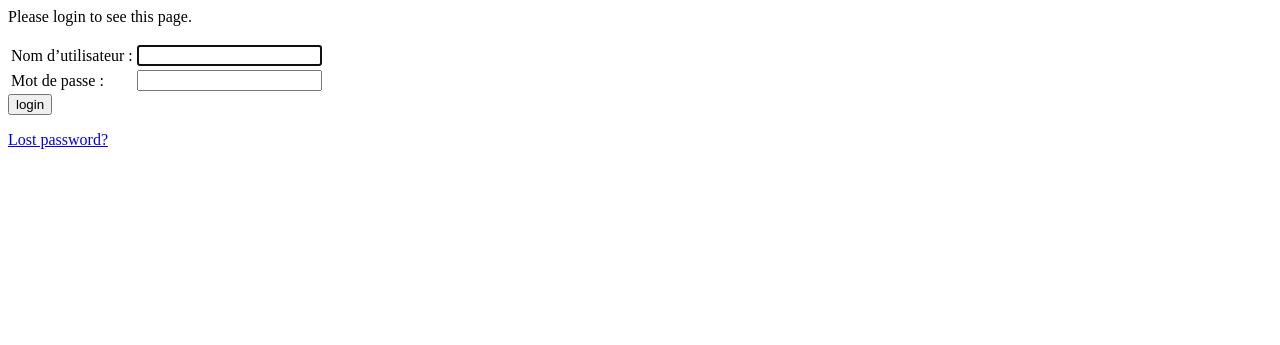
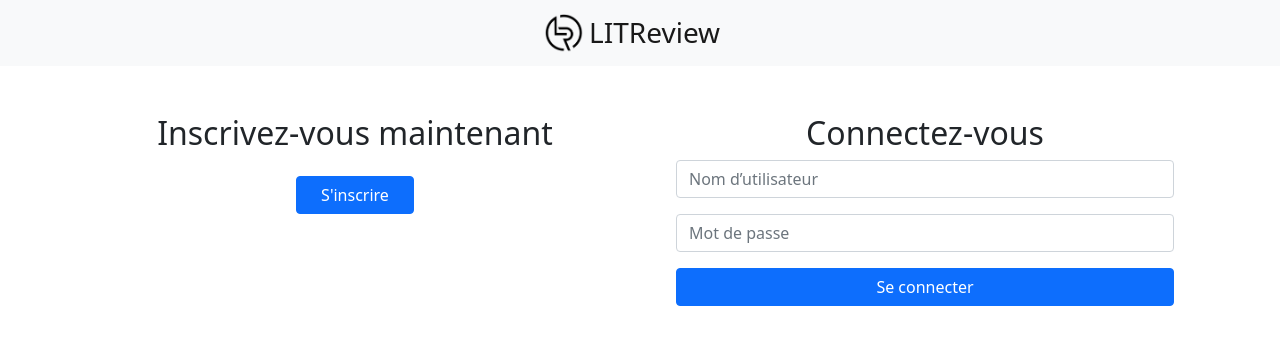
Before and after one commit to bdibon/litreview, a Django app: a page that uses templates/registration/login.html in a window 1280 px wide. Shown: the top 345 px of the page. Run offline with Django 3.2, Linux system fonts and the light colour scheme; parts of the project's set-up code (start-up, migrations or seed data) failed here and were passed over.

Commit message:
Add login template

```diff
--- a/litreviewcore/forms.py
+++ b/litreviewcore/forms.py
@@ -1,4 +1,4 @@
-from django.contrib.auth.forms import UserCreationForm
+from django.contrib.auth.forms import UserCreationForm, AuthenticationForm
 
 from .models import User
 
@@ -13,3 +13,7 @@ class UserCreationForm(UserCreationForm):
             c'est celui sous lequel les autres utilisateurs vous verront.
             """
         }
+
+
+class AuthenticationForm(AuthenticationForm):
+    pass
--- a/litreviewcore/templates/base.html
+++ b/litreviewcore/templates/base.html
@@ -16,18 +16,19 @@
     <header>
       <nav class="navbar navbar-light bg-light">
         <div class="container-fluid justify-content-center">
-          <a class="navbar-brand" href="#">
+          <a class="navbar-brand" href="{% url 'core:home' %}">
+            {% load static %}
             <img
-              src="../static/litreviewcore/brand_logo.png"
+              src="{% static 'litreviewcore/brand_logo.png' %}"
               alt="LITReview logo"
               width="40px"
             />
-            LITReview
+            <h1 class="h3 d-inline align-middle">LITReview</h1>
           </a>
         </div>
       </nav>
     </header>
-    <main id="content">
+    <main>
       {% block content %}{% endblock %}
     </main>
     <!-- Bootstrap with Popper -->
--- a/litreviewcore/templates/litreviewcore/home.html
+++ b/litreviewcore/templates/litreviewcore/home.html
@@ -2,6 +2,6 @@
 
 {% block content %}
 
-<h1>Welcome to the homepage!</h1>
+<h1>HOME</h1>
 
 {% endblock %}
--- a/templates/registration/login.html
+++ b/templates/registration/login.html
@@ -1,31 +1,57 @@
-{% if form.errors %}
-    <p>Your username and password didn't match. Please try again.</p>
-{% endif %}
+{% extends "base.html" %}
 
-{% if next %}
-    {% if user.is_authenticated %}
-        <p>Your account doesn't have access to this page. To proceed,
-        please login with an account that has access.</p>
-    {% else %}
-        <p>Please login to see this page.</p>
-    {% endif %}
-{% endif %}
+{% block content %}
 
-<form method="post" action="{% url 'login' %}">
-    {% csrf_token %}
-    <table>
-        <tr>
-            <td>{{ form.username.label_tag }}</td>
-            <td>{{ form.username }}</td>
-        </tr>
-        <tr>
-            <td>{{ form.password.label_tag }}</td>
-            <td>{{ form.password }}</td>
-        </tr>
-    </table>
-    <input type="submit" value="login" />
-    <input type="hidden" name="next" value="{{ next }}" />
-</form>
+<div class="container">
+    <div class="row mt-5">
+      <div class="col-md-6 d-flex flex-column align-items-center">
+        <h2 class="mb-4">Inscrivez-vous maintenant</h2>
+        <a href="{% url 'core:signup' %}" class="btn btn-primary px-4">S'inscrire</a>
+      </div>
+      <div class="col-md-6">
+          <div class="container">
+              <div class="row">
+                  <h2 class="text-center">Connectez-vous</h2>
+              </div>
+              <form action="{% url 'login' %}" class="row" method="POST">
+                  {% csrf_token %}
+                  {% if form.non_field_errors %}
+                      <div class="col-12 text-danger">
+                          {% for error in form.non_field_errors %}
+                              <p>{{ error }}</p>
+                          {% endfor %}
+                      </div>
+                  {% endif %}
+                  <div class="col-12 mb-3">
+                      <input
+                        type="text"
+                        class="form-control"
+                        name="{{ form.username.html_name }}"
+                        placeholder="{{ form.username.label }}"
+                        aria-label="{{ form.username.label }}"
+                        {% if form.username.value %} value="{{ form.username.value }}" {% endif %}
+                        required
+                      />
+                  </div>
+                  <div class="col-12 mb-3">
+                      <input
+                        type="password"
+                        class="form-control"
+                        name="{{ form.password.html_name }}"
+                        placeholder="{{ form.password.label }}"
+                        aria-label="{{ form.password.label }}"
+                        required
+                      />
+                  </div>
+                  <div class="col-12">
+                      <button type="submit" class="btn btn-primary w-100 my-1 my-md-0">
+                          Se connecter
+                      </button>
+                  </div>
+              </form>
+          </div>
+      </div>
+    </div>
+  </div>
 
-{# Assumes you setup the password_reset view in your URLconf #}
-<p><a href="{% url 'password_reset' %}">Lost password?</a></p>
+{% endblock %}
```
Also changed, not shown: templates/registration/signup.html (+8 -8 lines), db.sqlite3.
